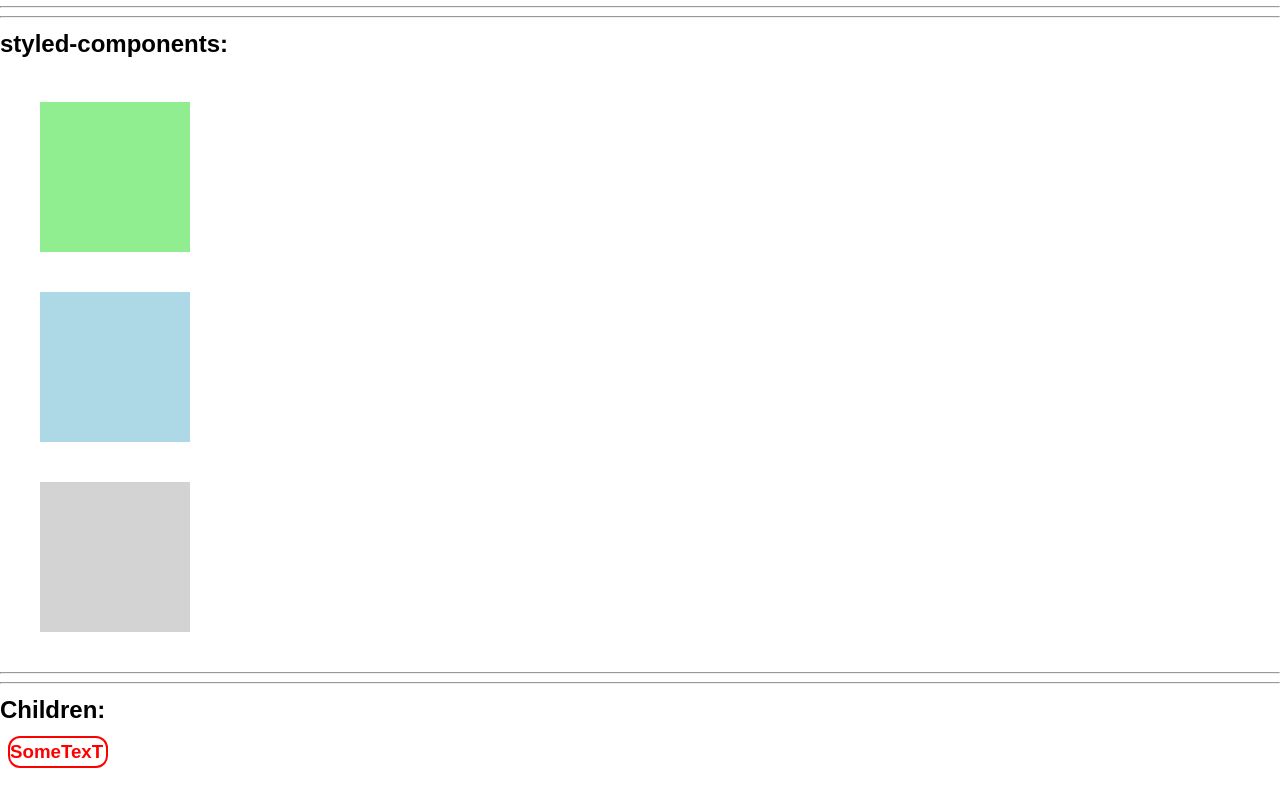
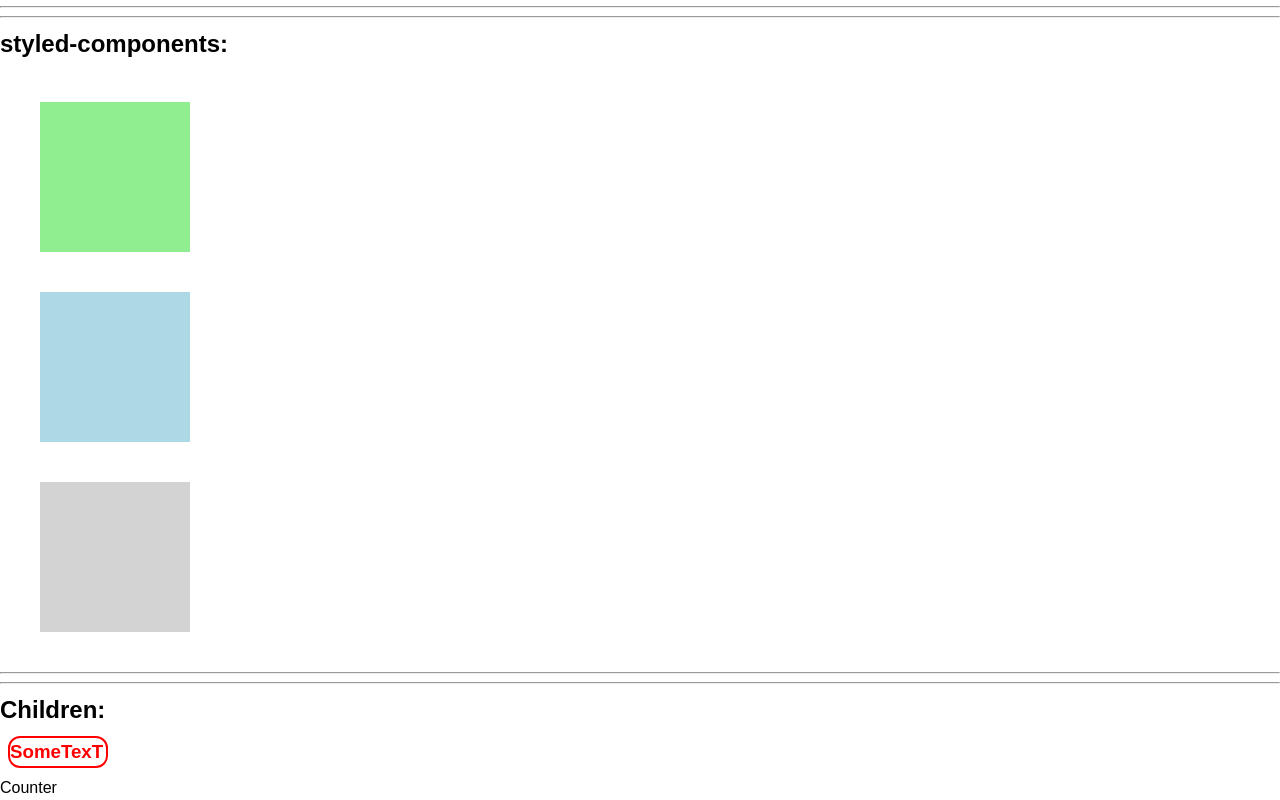
Before and after one commit to kornieiev/React, a React (Create React App) app: page / in a window 1280 px wide. Shown: the part 1016-1816 px from the top of the page. Before the commit the page ends 1792 px from the top, so only its background shows below. Built offline with nearby package versions, Linux system fonts and the light colour scheme.

Commit message:
add Counter

```diff
--- a/src/components/App/App.jsx
+++ b/src/components/App/App.jsx
@@ -9,6 +9,7 @@ import { Box } from './App.styled';
 import { GlobalStyle } from './GlobalStyles';
 import styled from 'styled-components';
 import Children from 'components/Children/Children';
+import Counter from 'components/M2_Evt_State_Form/Counter/Counter';
 
 const user1 = {
   id: 1,
@@ -73,6 +74,22 @@ export const App = () => {
       <Children>SomeTexT</Children>
 
       <GlobalStyle />
+
+      {/*  */}
+
+      {/* <button
+        style={{ margin: '10px' }}
+        onClick={evt => {
+          console.log(evt);
+        }}
+      >
+        Press me!
+      </button> */}
+
+      {/*  */}
+
+      {/*  */}
+      <Counter />
     </>
   );
 };
--- a/src/components/App/App.styled.js
+++ b/src/components/App/App.styled.js
@@ -5,7 +5,7 @@ export const Box = styled.div`
   width: 150px;
   height: 150px;
   background-color: ${props => {
-    console.log('props', props.$variant);
+    // console.log('props', props.$variant);
     switch (props.$variant) {
       case 'primary':
         return 'lightgreen';
--- /dev/null
+++ b/src/components/M2_Evt_State_Form/Counter/Counter.jsx
@@ -0,0 +1,7 @@
+import React, { Component } from 'react';
+
+export default class Counter extends Component {
+  render() {
+    return <div>Counter</div>;
+  }
+}
```
Also changed, not shown: src/components/M2_Evt_State_Form/MyClassComponent/MyClassComponent.jsx (added, +12 -0 lines).
